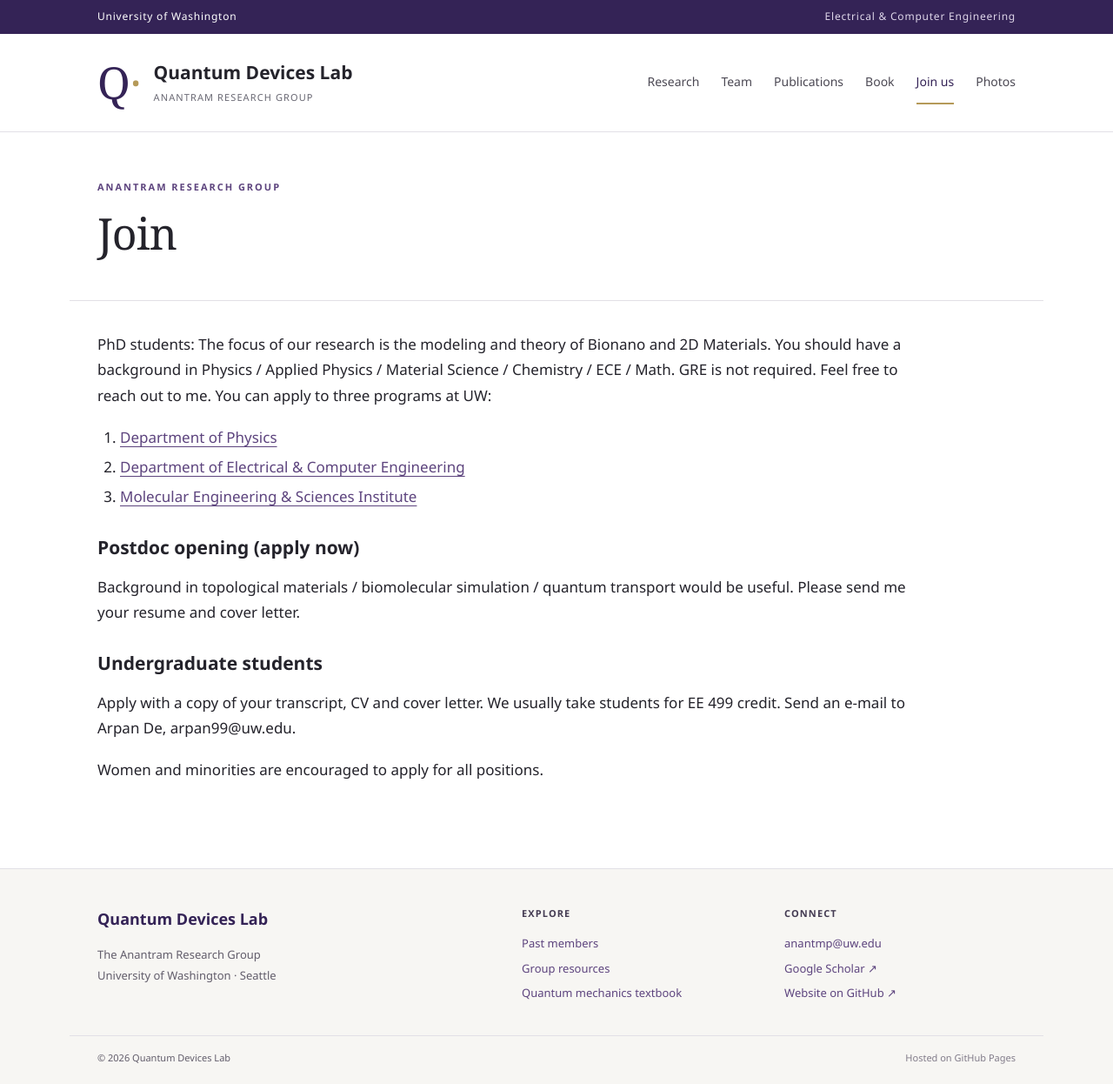
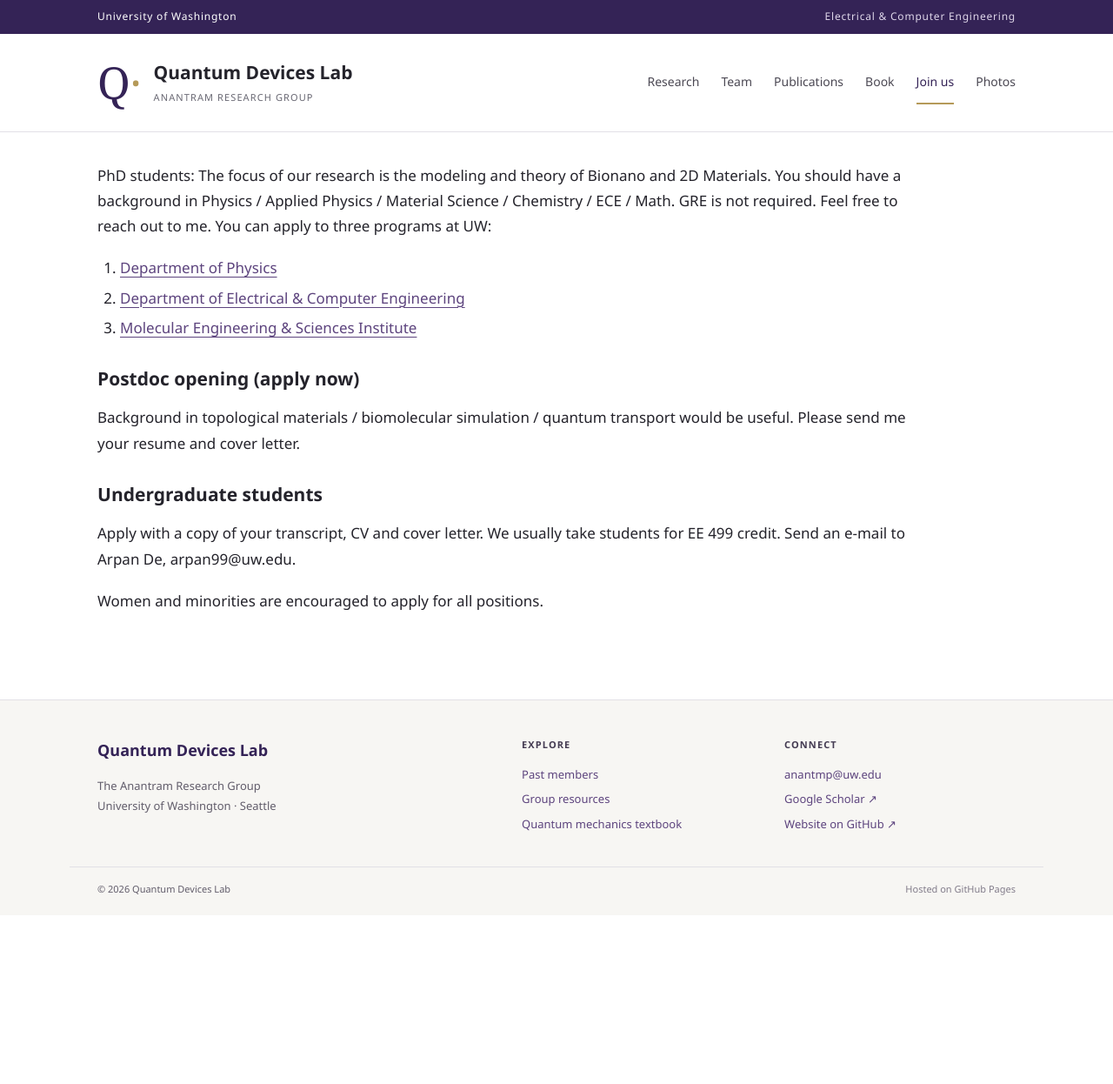
Before and after one commit to anantrammp/anantrammp.github.io, a Jekyll site: the page built from _pages/join.md, in a window 1280 px wide. Shown: the whole page at 87% size. Built offline with Jekyll 4.4.1, drawn with Linux system fonts in a browser that asks for light colours; after the commit the page ends 1052 px from its top, so only the background shows below that.

Commit message:
Remove the visible Join page title block

```diff
--- a/_layouts/lab.html
+++ b/_layouts/lab.html
@@ -36,7 +36,7 @@
       <div class="hero-overlay"></div>
       <div class="shell hero-copy"><p class="eyebrow">Theory · Modeling · Discovery</p><h1 id="page-title">Quantum Devices Lab</h1><p class="hero-subtitle">{{ page.subtitle }}</p><div class="hero-actions"><a class="button button-light" href="/publications/">Explore publications <span aria-hidden="true">↗</span></a><a class="hero-link" href="/team/">Meet our team <span aria-hidden="true">→</span></a></div></div>
     </section>
-    {% elsif page.page_kind == 'team' or page.page_kind == 'publications' %}
+    {% elsif page.page_kind == 'team' or page.page_kind == 'publications' or page.page_kind == 'join' %}
     <h1 id="page-title" class="visually-hidden">{{ page.title }}</h1>
     {% else %}
     <div class="shell page-heading"><p class="eyebrow">Anantram Research Group</p><h1 id="page-title">{{ page.title }}</h1>{% if page.page_kind == 'publications' %}<p>Research papers, manuscripts, patents, and scientific software.</p>{% endif %}</div>
```
